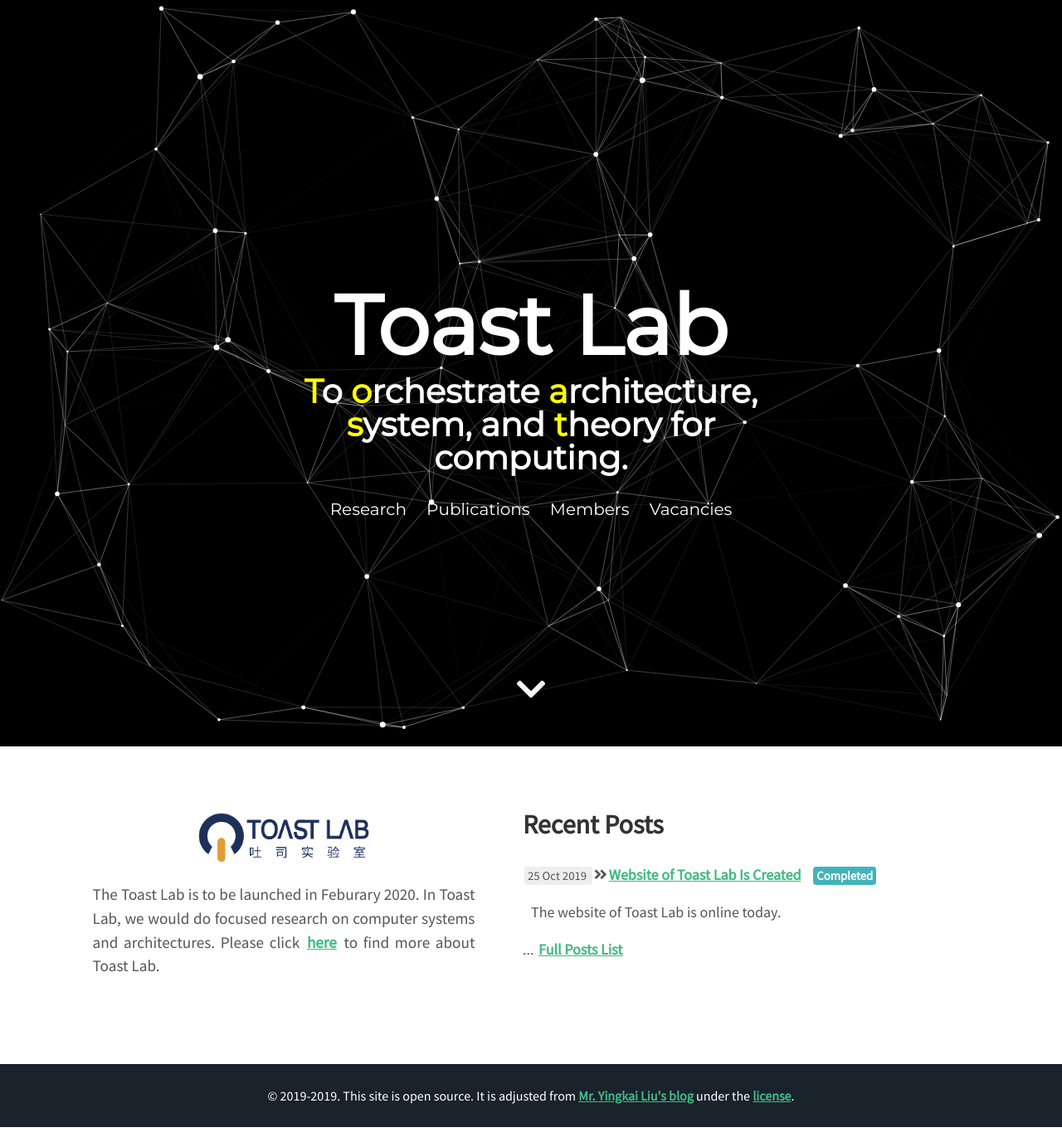
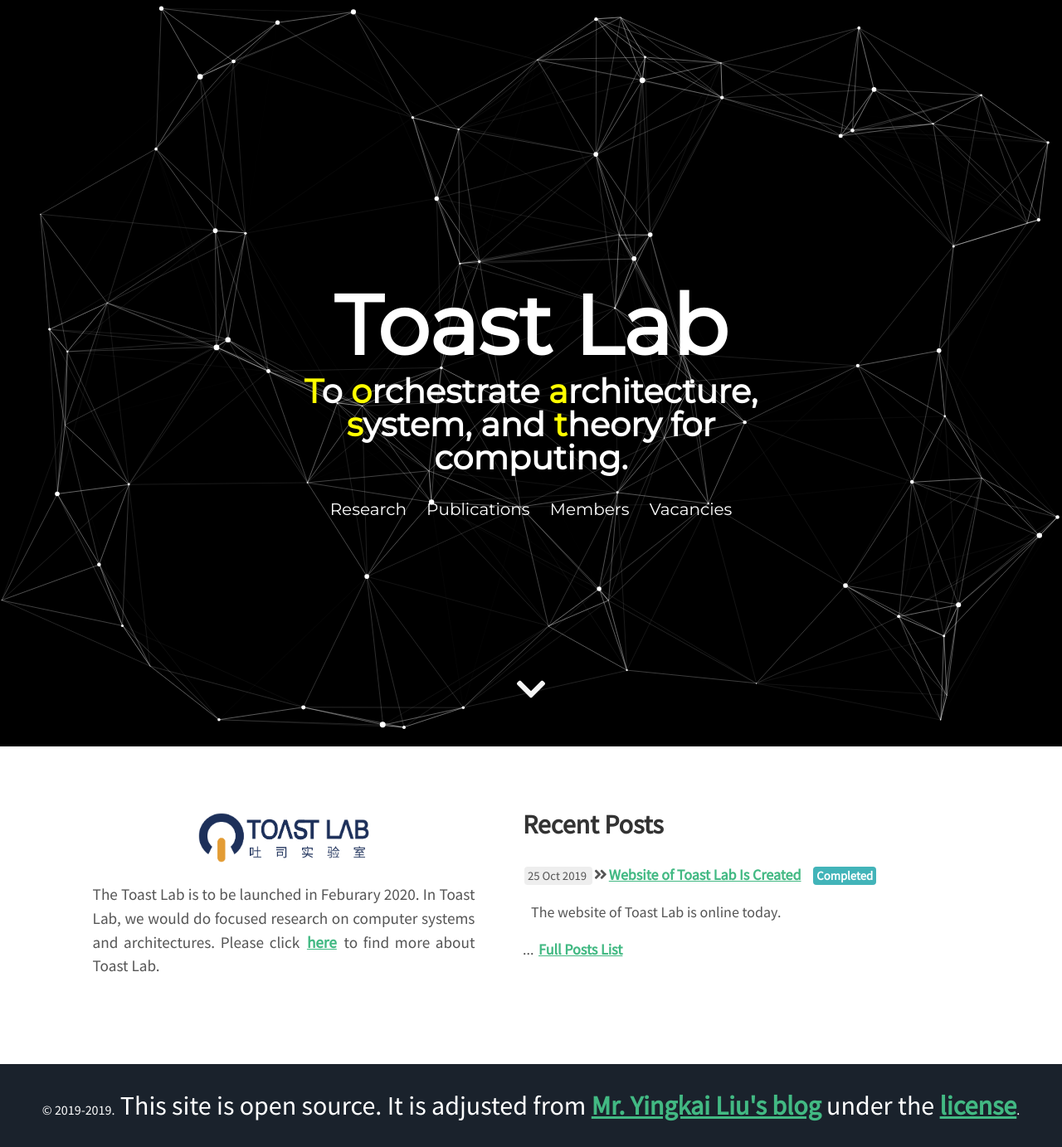
Before and after one commit to toast-lab/toast-lab.github.io, a Jekyll site: the page built from index.html, in a window 1280 px wide. Shown: the whole page at 83% size. Built offline with Jekyll 4.4.1, drawn with Linux system fonts in a browser that asks for light colours; nearby versions of some CDN libraries; before the commit the page ends 1359 px from its top, so only the background shows below that.

Commit message:
footer font size

```diff
--- a/_includes/footer.html
+++ b/_includes/footer.html
@@ -1,7 +1,7 @@
 <footer>
    <p style="margin-left: auto; margin-right: auto;">
    <!--   &copy; {{ site.posts[-1].date | date: '%Y' }}-{{ site.time | date: '%Y' }}, {{ site.author.name }}. This site is open source. {% if page.edit %}<a href="https://github.com/{{site.github_username}}/{{site.github_username}}.github.io/commits/master/{{ page.path }}" > Version history</a>.{% endif %} <a href="https://github.com/{{site.github_username}}/{{site.github_username}}.github.io/edit/master/{{ page.path }}" target="_blank">Improve this page</a>. <a href="https://github.com/{{site.github_username}}/{{site.github_username}}.github.io/blob/master/LICENSE.md" target="_blank">License</a>. <a href="{{site.url}}{{site.baseurl}}/info/disclaimer" target="_blank">Disclaimer</a>. -->
-   &copy; {{ site.posts[-1].date | date: '%Y' }}-{{ site.time | date: '%Y' }}. This site is open source. It is adjusted from <a href="https://yk-liu.github.io/">Mr. Yingkai Liu's blog</a> under the <a href="https://github.com/yk-liu/yk-liu.github.io/blob/master/LICENSE.md">license</a>.
+   &copy; {{ site.posts[-1].date | date: '%Y' }}-{{ site.time | date: '%Y' }}.<font size="6"> This site is open source. It is adjusted from <a href="https://yk-liu.github.io/">Mr. Yingkai Liu's blog</a> under the <a href="https://github.com/yk-liu/yk-liu.github.io/blob/master/LICENSE.md">license</a></font>.
    </p>
   {% if include.analytics == false %}
   {% else %}
```
